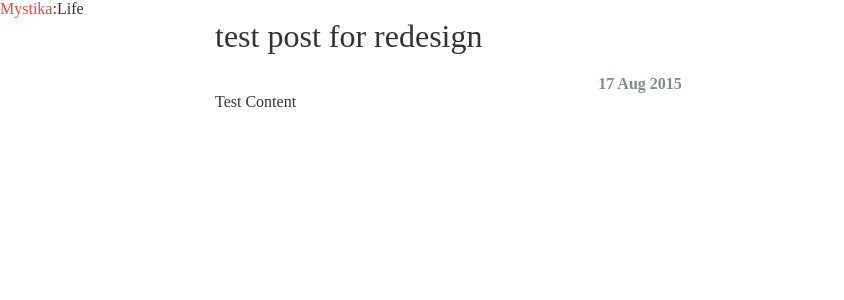
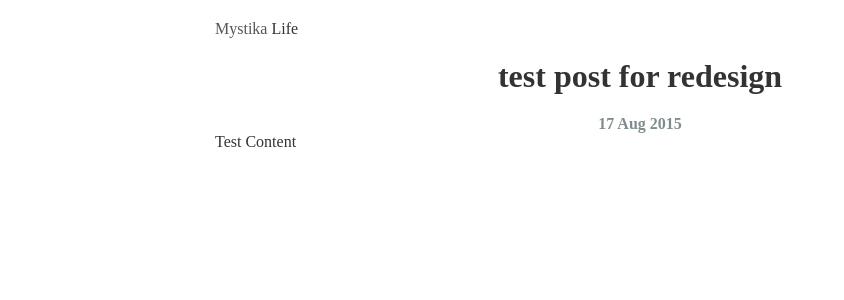
Before and after one commit to blurfx/xo.dev, a Jekyll site: the page built from _posts/2015-8-17-test-post.md, in a window 1280 px wide. Shown: the top 300 px of the page, without its empty margins (0-844 px from the left). Built offline with Jekyll 4.4.1, drawn with Linux system fonts in a browser that asks for light colours.

Commit message:
fix some css

```diff
--- a/_layouts/post.html
+++ b/_layouts/post.html
@@ -17,7 +17,7 @@
   <body>
     <header class="post-header">
       <div class="post-info">
-        <a href="{{ site.baseurl }}/" class="home">{{ site.title }}</a>:<span>{{ page.category }}</span>
+        <a href="{{ site.baseurl }}/" class="home">{{ site.title }}</a> <span class="cate-{{ page.category }}">{{ page.category }}</span>
       </div>
     </header>
 
--- a/style.css
+++ b/style.css
@@ -82,9 +82,20 @@
   margin: 0 auto;
 }
 
+.post-header {
+  width: 850px;
+  margin: 20px auto;
+}
+
+.post-header .home {
+  font-weight: 1.5em;
+}
+
 .post-title {
+  display: block;
   text-align: center;
   font-size: 2em;
+  font-weight: 700;
 }
 
 .post-date {
```
